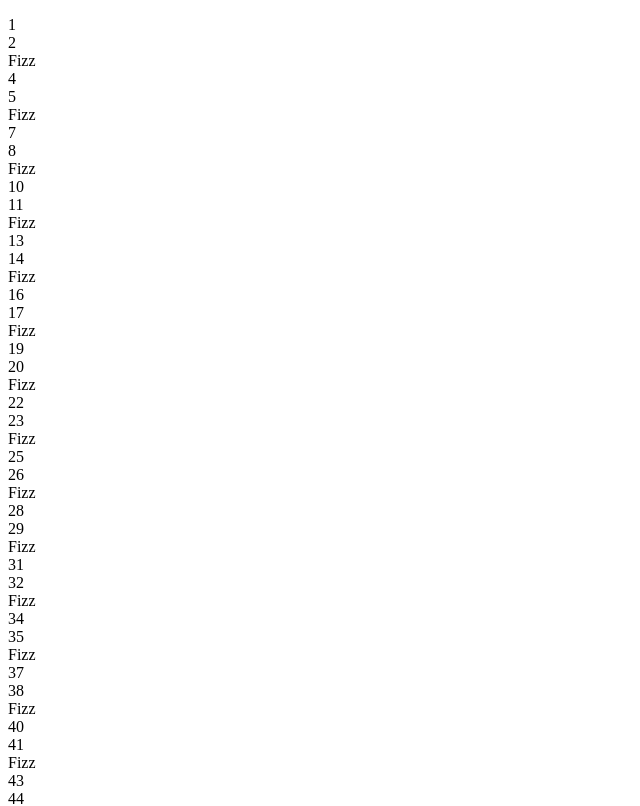
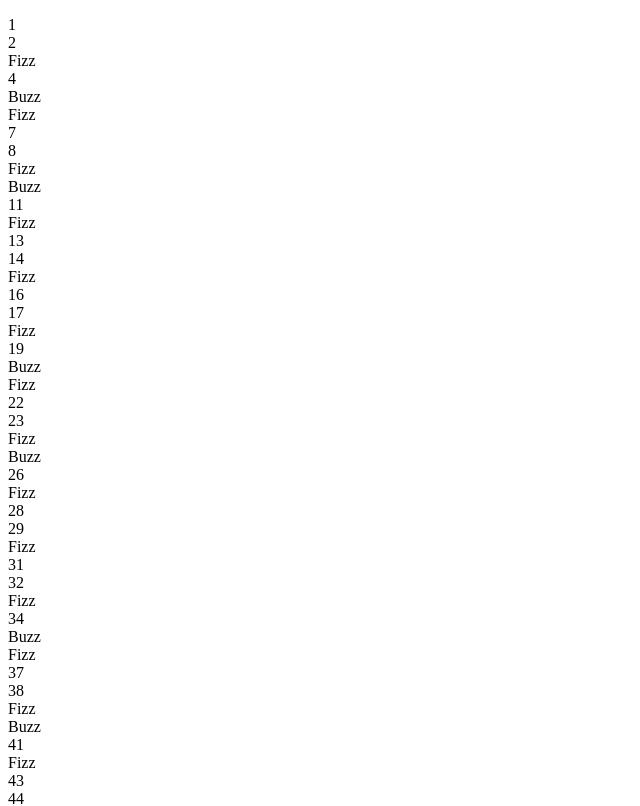
Before and after one commit to nathancarey101/lab5, a plain HTML site: page index.html in a window 1280 px wide. Shown: the top 806 px of the page, without its empty margins (0-640 px from the left). Drawn offline with Linux system fonts and the light colour scheme.

Commit message:
I'm better than you

```diff
--- a/index.html
+++ b/index.html
@@ -15,7 +15,13 @@
              if (i % 3 == 0){
                 document.getElementById('result').innerHTML+= "Fizz";
             document.getElementById('result').innerHTML+= "<br>";
-             }else{
+             }
+
+             else if (i % 5 == 0){
+                document.getElementById('result').innerHTML+= "Buzz";
+            document.getElementById('result').innerHTML+= "<br>";
+             }
+             else{
 
              document.getElementById('result').innerHTML+= i;
             document.getElementById('result').innerHTML+= "<br>";
```
